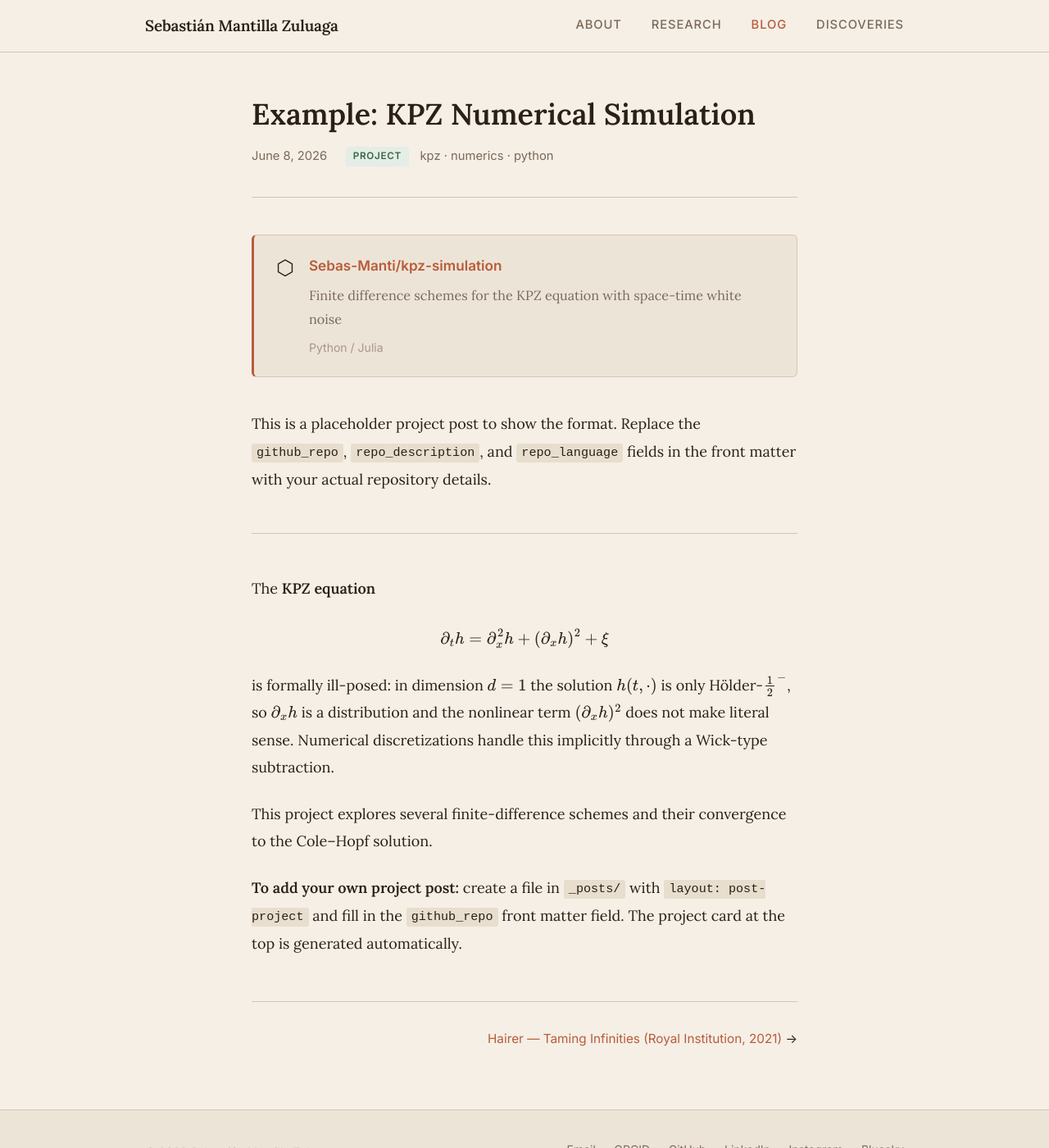
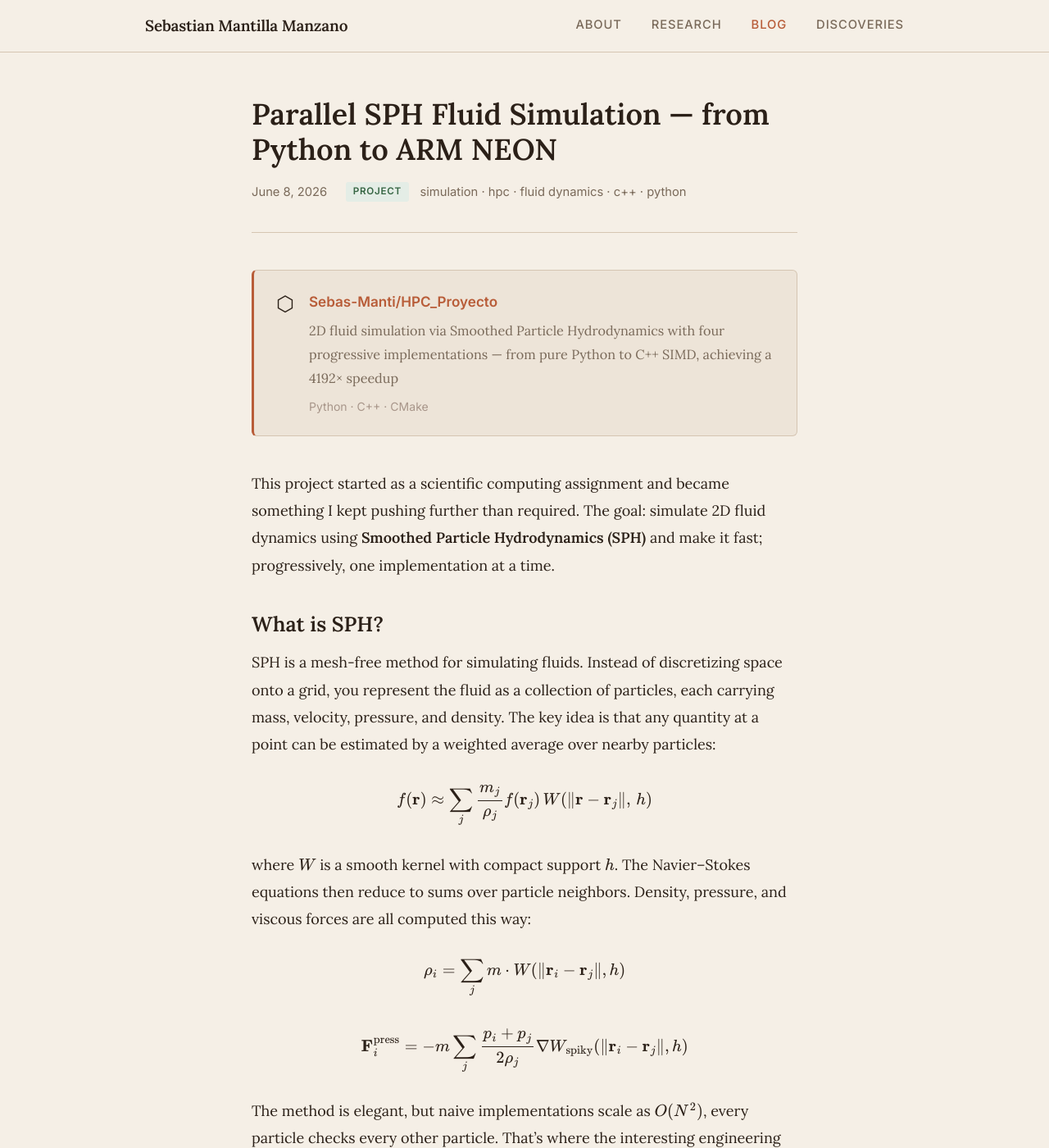
Before and after one commit to Sebas-Manti/Sebas-Manti.github.io, a Jekyll site: the page built from _posts/2026-06-08-sample-project.md, in a window 1280 px wide and 1400 px high. Shown: the whole window at 82% size. Built offline with Jekyll 4.4.1, drawn with Linux system fonts in a browser that asks for light colours; some of the changed text lies outside the part shown.

Commit message:
adding some stuff

```diff
--- a/_config.yml
+++ b/_config.yml
@@ -1,4 +1,4 @@
-title:       "Sebastián Mantilla Zuluaga"
+title:       "Sebastian Mantilla Manzano"
 tagline:     "Mathematician — Stochastic PDEs"
 description: "Personal site and blog. Mathematics, stochastic PDEs, and things I find interesting."
 baseurl:     ""
@@ -6,12 +6,12 @@
 
 # ── Contact & social ──────────────────────────────────────────────────────────
 # Fill in your handles (leave blank to hide a link)
-email:              "j.s.c.zuluaga@gmail.com"
+email:              "contact.sebas.manti@gmail.com"
 github_username:    "Sebas-Manti"
-orcid:              ""          # e.g. 0000-0001-2345-6789
-linkedin_username:  ""          # e.g. sebastian-mantilla
-instagram_username: ""          # e.g. sebas.manti
-bluesky_handle:     ""          # e.g. sebas-manti.bsky.social
+orcid:              "https://orcid.org/0009-0001-4956-040X"
+linkedin_username:  "https://www.linkedin.com/in/sebastian-mantilla/"
+instagram_username: "https://www.instagram.com/sebastian_manti/"
+bluesky_handle:     "https://bsky.app/profile/sebas-manti.bsky.social"
 
 # ── Build ─────────────────────────────────────────────────────────────────────
 markdown:    kramdown
--- a/_posts/2026-06-08-sample-project.md
+++ b/_posts/2026-06-08-sample-project.md
@@ -1,25 +1,58 @@
 ---
 layout: post-project
-title: "Example: KPZ Numerical Simulation"
+title: "Parallel SPH Fluid Simulation — from Python to ARM NEON"
 date: 2026-06-08
 post_type: project
-github_repo: "Sebas-Manti/kpz-simulation"
-repo_description: "Finite difference schemes for the KPZ equation with space-time white noise"
-repo_language: "Python / Julia"
-excerpt: "A computational exploration of the KPZ equation — convergence of discretizations and scaling limits."
-tags: [kpz, numerics, python]
+github_repo: "Sebas-Manti/HPC_Proyecto"
+repo_description: "2D fluid simulation via Smoothed Particle Hydrodynamics with four progressive implementations — from pure Python to C++ SIMD, achieving a 4192× speedup"
+repo_language: "Python · C++ · CMake"
+excerpt: "Building the same fluid simulator four times, each time faster, until ARM NEON made it 4192× quicker than where we started."
+tags: [simulation, hpc, fluid dynamics, c++, python]
 ---
 
-This is a placeholder project post to show the format. Replace the `github_repo`, `repo_description`, and `repo_language` fields in the front matter with your actual repository details.
+This project started as a scientific computing assignment and became something I kept pushing further than required. The goal: simulate 2D fluid dynamics using **Smoothed Particle Hydrodynamics (SPH)** and make it fast; progressively, one implementation at a time.
 
----
+## What is SPH?
 
-The **KPZ equation**
+SPH is a mesh-free method for simulating fluids. Instead of discretizing space onto a grid, you represent the fluid as a collection of particles, each carrying mass, velocity, pressure, and density. The key idea is that any quantity at a point can be estimated by a weighted average over nearby particles:
 
-$$\partial_t h = \partial_x^2 h + (\partial_x h)^2 + \xi$$
+$$f(\mathbf{r}) \approx \sum_j \frac{m_j}{\rho_j} f(\mathbf{r}_j)\, W(\|\mathbf{r} - \mathbf{r}_j\|,\, h)$$
 
-is formally ill-posed: in dimension $d = 1$ the solution $h(t,\cdot)$ is only Hölder-$\frac{1}{2}^-$, so $\partial_x h$ is a distribution and the nonlinear term $(\partial_x h)^2$ does not make literal sense. Numerical discretizations handle this implicitly through a Wick-type subtraction.
+where $W$ is a smooth kernel with compact support $h$. The Navier–Stokes equations then reduce to sums over particle neighbors. Density, pressure, and viscous forces are all computed this way:
 
-This project explores several finite-difference schemes and their convergence to the Cole–Hopf solution.
+$$\rho_i = \sum_j m \cdot W(\|\mathbf{r}_i - \mathbf{r}_j\|, h)$$
 
-**To add your own project post:** create a file in `_posts/` with `layout: post-project` and fill in the `github_repo` front matter field. The project card at the top is generated automatically.
+$$\mathbf{F}_i^{\text{press}} = -m \sum_j \frac{p_i + p_j}{2\rho_j} \nabla W_{\text{spiky}}(\|\mathbf{r}_i - \mathbf{r}_j\|, h)$$
+
+The method is elegant, but naive implementations scale as $O(N^2)$, every particle checks every other particle. That's where the interesting engineering starts.
+
+## Four implementations, one simulation
+
+The project builds the same dam-break scenario four times, each addressing a different bottleneck:
+
+**1. Python naïve — $O(N^2)$**
+A double loop over all particle pairs. Clean reference implementation, unusably slow at scale: **62.9 s** for 450 particles over 100 steps.
+
+**2. Python with spatial hashing — $O(N)$**
+Particles are bucketed into a uniform hash grid with cell size $2h$. Each particle only queries its $3 \times 3$ neighborhood — turning the neighbor search from $O(N)$ to $O(1)$ per particle. **4.5× faster** than naïve.
+
+**3. C++ scalar with pybind11**
+The same logic rewritten in C++17 with a Structure of Arrays (SoA) layout for cache locality, exposed to Python as a zero-copy NumPy view via pybind11. **683× faster** than the Python naïve baseline.
+
+**4. C++ with ARM NEON SIMD**
+The inner density loop processes 4 particles simultaneously using 128-bit NEON registers (`float32x4_t`). The horizontal reduction at the end collapses the 4-lane accumulator into a single density value. Result: **4192× faster** than where we started.
+
+| Implementation | Time (100 steps, 450p) | Speedup |
+|---|---|---|
+| Python naïve | 62.9 s | 1× |
+| Python hashed | 14.0 s | 4.5× |
+| C++ scalar | 0.09 s | 683× |
+| C++ NEON | 0.015 s | **4192×** |
+
+## What I learned
+
+The jump from Python to C++ scalar (683×) is mostly about eliminating interpreter overhead and improving memory access patterns. The jump from scalar to NEON (6× additional) is about actually using the hardware, the M3 can process 4 floats per cycle, and the scalar code was leaving that on the table.
+
+The part that surprised me most was how much the SoA layout mattered before any SIMD. Storing all $x$-coordinates contiguously, all $y$-coordinates contiguously, and so on — rather than as structs of $(x, y, \rho, p, \ldots)$ per particle — made the cache behavior dramatically better even without any vectorization.
+
+The code, benchmarks, and a final report are all in the repository.
```
Also changed, not shown: about.md (+6 -8 lines), 1 other file.
